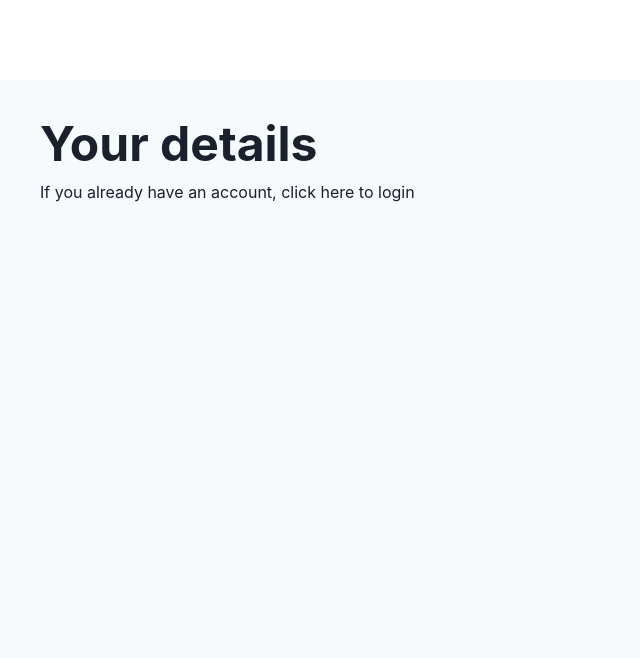
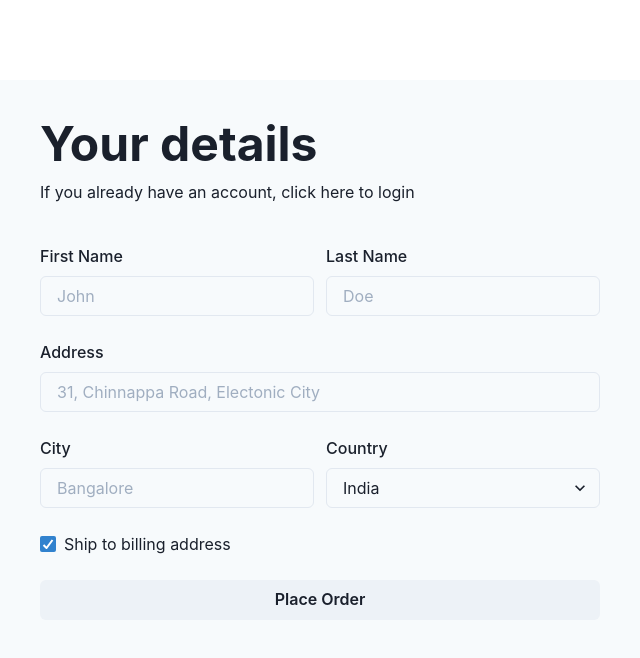
Before and after one commit to codecrook/next-chakra, a Next.js app: page / in a window 1280 px wide. Shown: the top 658 px of the page, without its empty margins (0-640 px from the left). Built offline with nearby package versions, Linux system fonts and the light colour scheme.

Commit message:
ADD: checkout form in Details section

```diff
--- a/src/sections/details.tsx
+++ b/src/sections/details.tsx
@@ -1,4 +1,16 @@
-import { VStack, Heading, Text } from '@chakra-ui/react';
+import {
+    VStack,
+    Heading,
+    Text,
+    SimpleGrid,
+    GridItem,
+    FormControl,
+    FormLabel,
+    Input,
+    Select,
+    Checkbox,
+    Button
+} from '@chakra-ui/react';
 
 const Details = () => {
     return (
@@ -7,6 +19,51 @@ const Details = () => {
                 <Heading size="2xl">Your details</Heading>
                 <Text>If you already have an account, click here to login</Text>
             </VStack>
+            <SimpleGrid columns={2} columnGap={3} rowGap={6} w="full">
+                <GridItem colSpan={1}>
+                    <FormControl>
+                        <FormLabel>First Name</FormLabel>
+                        <Input placeholder="John" />
+                    </FormControl>
+                </GridItem>
+                <GridItem colSpan={1}>
+                    <FormControl>
+                        <FormLabel>Last Name</FormLabel>
+                        <Input placeholder="Doe" />
+                    </FormControl>
+                </GridItem>
+                <GridItem colSpan={2}>
+                    <FormControl>
+                        <FormLabel>Address</FormLabel>
+                        <Input placeholder="31, Chinnappa Road, Electonic City" />
+                    </FormControl>
+                </GridItem>
+                <GridItem colSpan={1}>
+                    <FormControl>
+                        <FormLabel>City</FormLabel>
+                        <Input placeholder="Bangalore" />
+                    </FormControl>
+                </GridItem>
+                <GridItem colSpan={1}>
+                    <FormControl>
+                        <FormLabel>Country</FormLabel>
+                        <Select>
+                            <option value="in"> India </option>
+                            <option value="us"> USA </option>
+                            <option value="uk"> UK </option>
+                            <option value="uae"> UAE </option>
+                            <option value="ch"> China </option>
+                        </Select>
+                    </FormControl>
+                </GridItem>
+                <GridItem colSpan={2}>
+                    <Checkbox defaultChecked> Ship to billing address</Checkbox>
+                </GridItem>
+                <GridItem colSpan={2}>
+                    <Button w="full">Place Order</Button>
+                </GridItem>
+
+            </SimpleGrid>
         </VStack>
     );
 }
```
